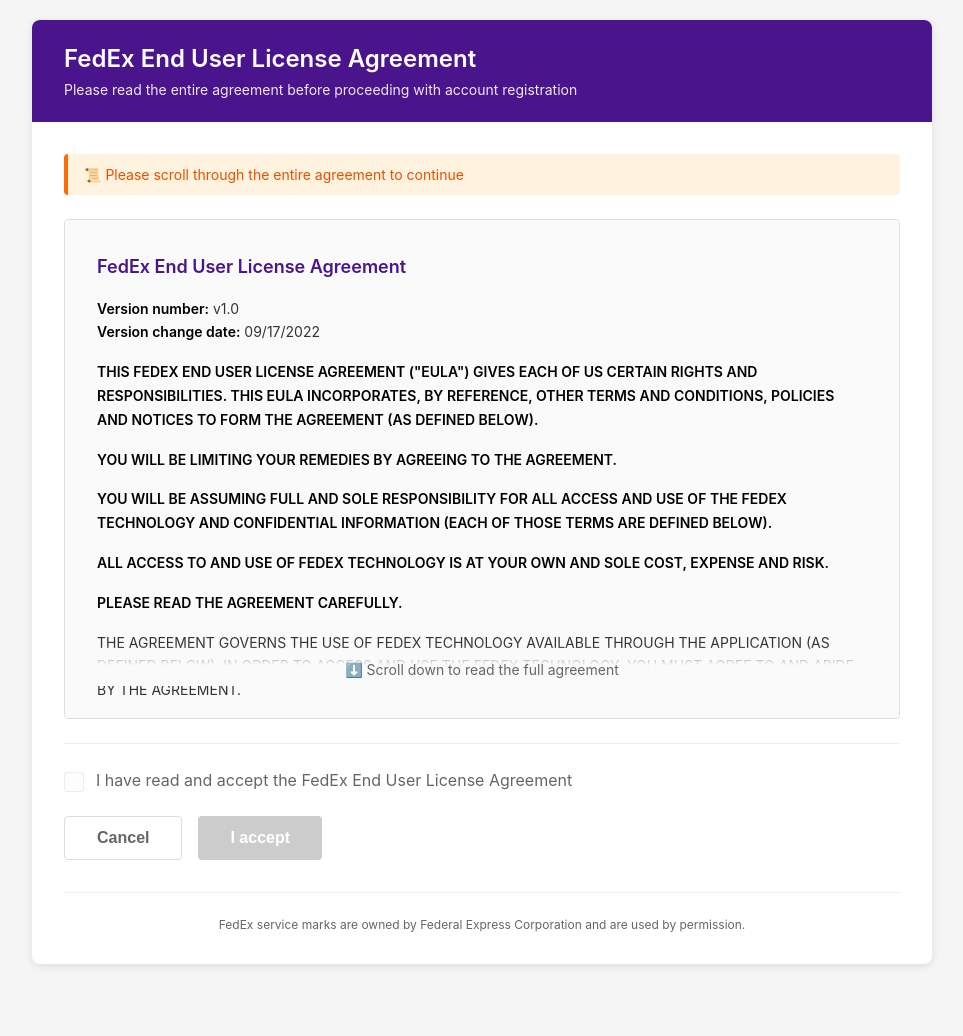
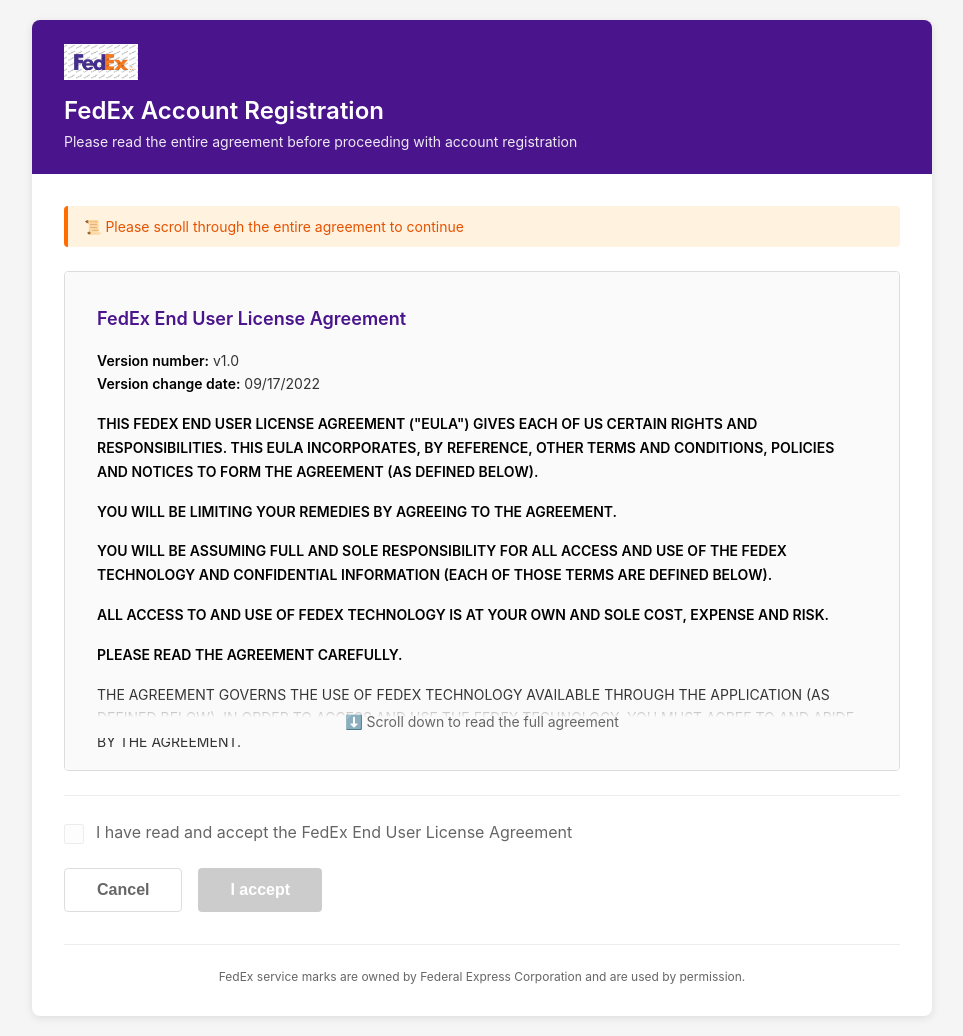
Before and after one commit to TAloha-Dev/cookKwees-fedex-shipping, a website: page public/eula.html in a window 1280 px wide. Shown: the whole page, without its empty margins (158-1121 px from the left). Before the commit the page ends 984 px from the top, so only its background shows below. Drawn offline with Linux system fonts and the light colour scheme.

Commit message:
Update eula.html

```diff
--- a/public/eula.html
+++ b/public/eula.html
@@ -43,7 +43,10 @@
 <body>
   <div class="container">
     <div class="header">
-      <h1>FedEx End User License Agreement</h1>
+     <div style="margin-bottom: 16px;">
+    <img src="/FedEx_Purple_Orange.jpg" alt="FedEx®" style="height: 36px; display: block;">
+  </div>
+  <h1>FedEx Account Registration</h1>
       <p>Please read the entire agreement before proceeding with account registration</p>
     </div>
 
```
